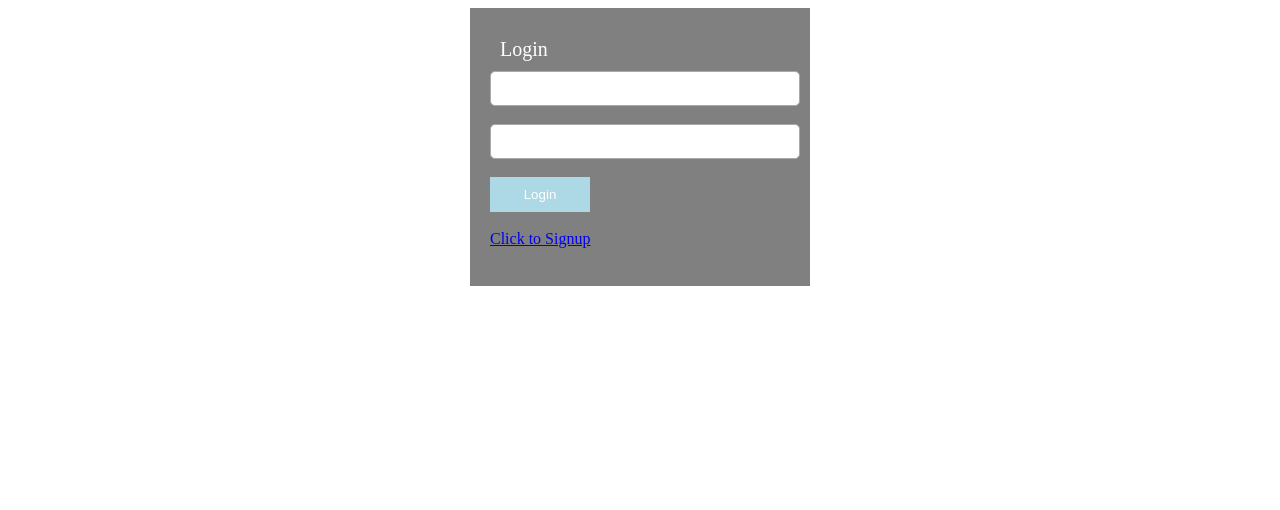
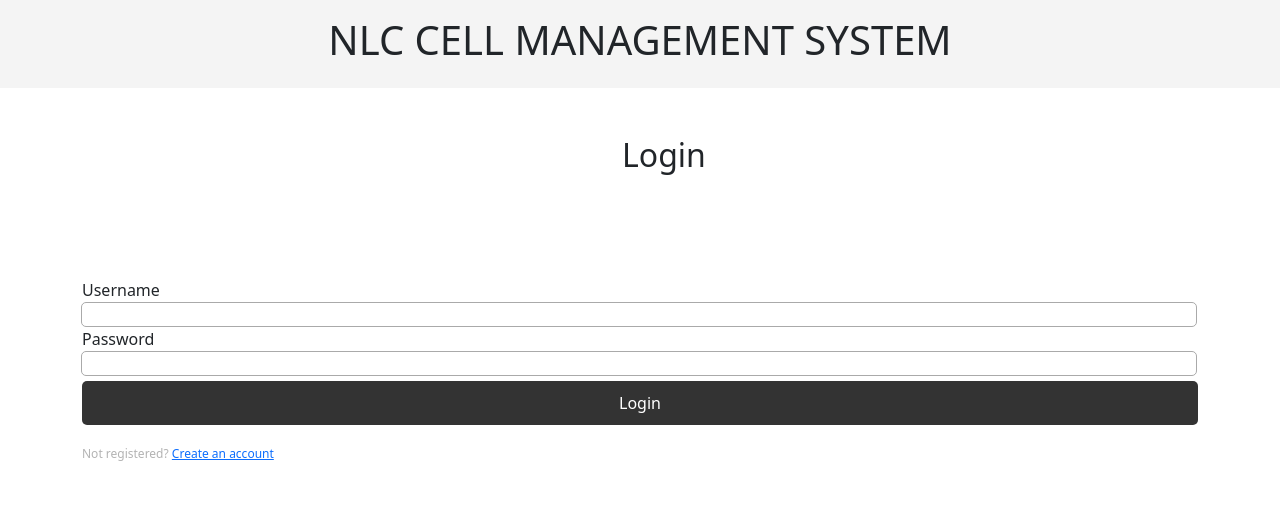
Before and after one commit to kevinnevs/ProjectNLC, a PHP site: page /login.php in a window 1280 px wide. Shown: the top 510 px of the page. Run offline with PHP 8.4, Linux system fonts and the light colour scheme.

Commit message:
More modification in the styling of the Login.php page

```diff
--- a/wfolder/Login_SignUp/login.php
+++ b/wfolder/Login_SignUp/login.php
@@ -46,24 +46,34 @@ if ($_SERVER['REQUEST_METHOD'] == "POST")
 
 
 <!DOCTYPE html>
-<html>
+<html lang="en">
 <head>
-	<title> Login </title>
+	<meta charset="UTF-8" />
+	    <meta name="viewport" content="width=device-width, initial-scale=1.0" />
+	    <meta http-equiv="X-UA-Compatible" content="ie=edge" />
+		<title> Login </title>
 	<link rel="stylesheet" href="style.css">
 </head>
+<link href="https://cdn.jsdelivr.net/npm/bootstrap@5.0.0-beta2/dist/css/bootstrap.min.css" rel="stylesheet" integrity="sha384-BmbxuPwQa2lc/FVzBcNJ7UAyJxM6wuqIj61tLrc4wSX0szH/Ev+nYRRuWlolflfl" crossorigin="anonymous">
+<script src="https://cdn.jsdelivr.net/npm/bootstrap@5.0.0-beta2/dist/js/bootstrap.bundle.min.js" integrity="sha384-b5kHyXgcpbZJO/tY9Ul7kGkf1S0CWuKcCD38l8YkeH8z8QjE0GmW1gYU5S9FOnJ0" crossorigin="anonymous"></script>
 <body>
-	<div id="box">
-
+	<header>
+    <h1>NLC CELL MANAGEMENT SYSTEM</h1></header>
+		<div id="loginheader">
+		    <h2>Login</h2>
+		  </div>
+		    <section class = "container">
 <form method="POST">
-<div style="font-size: 20px;margin: 10px;color: white;">Login</div>
-
-	<input id="text" type="text" name="user_name"><br><br>
-		<input id="text" type="password" name="password"><br><br>
-
-	<input id="button" type="submit" value="Login"><br><br>
-
-<a href="signup.php">Click to Signup</a><br><br>
-
+	<div class="input-group">
+		<label>Username</label>
+	<input id="text" type="text" name="user_name">
+</div>
+	<div class="input-group">
+		<label>Password</label>
+		<input id="text" type="password" name="password">
+	</div>
+	<input class="button" id="button" type="submit" value="Login">
+<p class="message">Not registered? <a href="signup.php">Create an account</a></p>
 </form>
 </div>
 
--- a/wfolder/Login_SignUp/style.css
+++ b/wfolder/Login_SignUp/style.css
@@ -1,3 +1,31 @@
+* {
+  margin: 0;
+  padding: 0;
+  box-sizing: border-box;
+}
+
+#box{
+  background-color: grey;
+  margin: auto;
+  width: 300px;
+  padding: 20px;
+}
+#loginheader {
+  margin: auto;
+  width: 100px;
+  padding: 3rem 2rem;
+}
+header {
+  background: #f4f4f4;
+  padding: 1rem;
+  text-align: center;
+}
+.container {
+  margin: auto;
+  width: 500px;
+  overflow: auto;
+  padding: 3rem 2rem;
+}
 #text{
 
   height: 25px;
@@ -9,17 +37,17 @@
 
 #button{
 
-  padding: 10px;
-  width: 100px;
-  color: white;
-  background-color: lightblue;
-  border: none;
+  isplay: block;
+  width: 100%;
+  padding: 10px 15px;
+  border: 0;
+  background: #333;
+  color: #fff;
+  border-radius: 5px;
+  margin: 5px 0;
 }
-
-#box{
-
-  background-color: grey;
-  margin: auto;
-  width: 300px;
-  padding: 20px;
+.message {
+  margin: 15px 0 0;
+  color: #b3b3b3;
+  font-size: 12px;
 }
```
